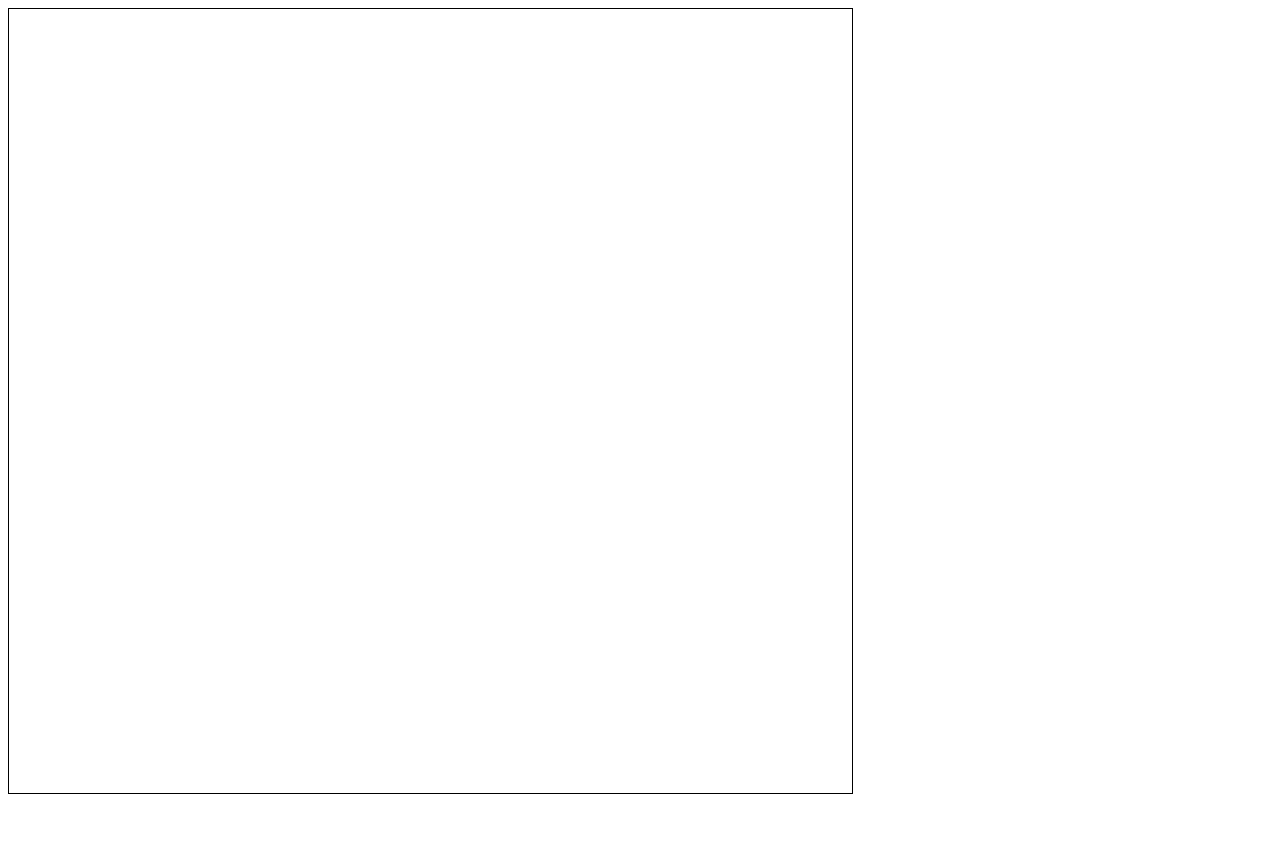
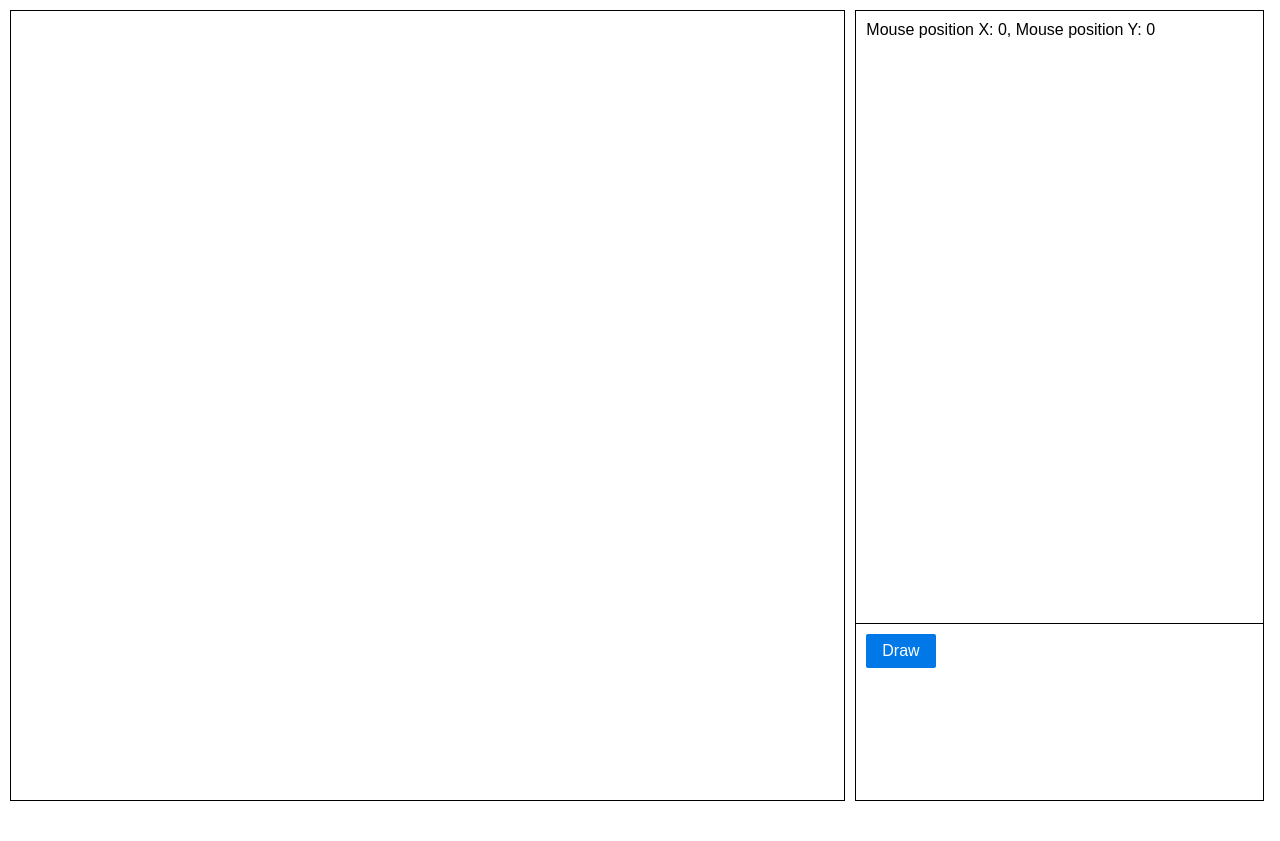
Before and after one commit to crisp-papa/canvas, a plain HTML site: page index.html in a window 1280 px wide. Before the commit the page ends 802 px from the top, so only its background shows below. Drawn offline with nearby package versions, Linux system fonts and the light colour scheme.

Commit message:
Styling changes and addition of purecss - Adding purecss to the application - Creating sections for the canvas display, a console display, and the controls - Added one button for the purpose of initializing the draw function

```diff
--- a/css/main.css
+++ b/css/main.css
@@ -1,5 +1,6 @@
 body {
   width: 100%;
+  height: 100vh;
 }
 
 #container {
@@ -7,13 +8,32 @@ body {
   flex-wrap: wrap;
 }
 
+.display {
+  border: 1px solid black;
+  margin: 10px;
+  display: block;
+  flex-basis: calc(66.666% - 20px);
+}
+
 canvas {
+  width: 100%;
+}
+
+.info {
   border: 1px solid black;
-  margin-right: 10px;
-  display: block;
-  flex-basis: calc(66.666% - 10px);
+  margin: 10px 0;
+  flex-basis: calc(33.333% - 20px);
 }
 
 #console {
-  flex-basis: calc(33.333% - 10px);
+  height: calc(75%);
 }
+
+#controls {
+  border-top: 1px solid black;
+  height: calc(25%);
+}
+
+#console, #controls {
+  padding: 10px;
+}
--- a/index.html
+++ b/index.html
@@ -5,13 +5,22 @@
     <meta name="viewport" content="width=device-width, initial-scale=1.0">
     <title>Canvas Example</title>
     <link rel="stylesheet" href="css/main.css">
+    <link rel="stylesheet" href="https://cdn.jsdelivr.net/npm/purecss@3.0.0/build/pure-min.css" integrity="sha384-X38yfunGUhNzHpBaEBsWLO+A0HDYOQi8ufWDkZ0k9e0eXz/tH3II7uKZ9msv++Ls" crossorigin="anonymous">
     <script src="javascript/main.js" type="module" defer></script>
     <script src="javascript/utility.js" type="module" defer></script>
   </head>
   <body>
     <div id="container">
-      <canvas id="main"></canvas>
-      <div id="console"></div>
+      <div class="display">
+        <canvas id="main" class="left-side"></canvas>
+      </div>
+
+      <div class="info">
+        <div id="console">Mouse position X: 0, Mouse position Y: 0</div>
+        <div id="controls">
+          <button type="button" id="draw" class="pure-button pure-button-primary" >Draw</button>
+        </div>
+      </div>
     </div>
   </body>
 </html>
--- a/javascript/main.js
+++ b/javascript/main.js
@@ -4,19 +4,6 @@ const canvas = document.getElementById('main');
 const context = canvas.getContext('2d');
 const consoleDisplay = document.getElementById('console');
 let drawing = false;
-
-
-function manySquares(squareSize) {
-  const canvasWidth = context.canvas.width;
-  const canvasHeight = context.canvas.height;
-
-  for (let i = 0; i < canvasWidth; i += 10) {
-    for (let j = 0; j < canvasHeight; j += 10) {
-      context.fillStyle = getRandomRGB();
-      context.fillRect(i, j, squareSize, squareSize);
-    }
-  }
-}
 
 function handleMouseMovement(event) {
   if (drawing) {
@@ -43,10 +30,9 @@ function handleMouseUp(event) {
   drawing = false;
 }
 
-function initialize() {
-  // Resize the canvas based on the size of the body element and the default html margins
-  const canvasStyles = window.getComputedStyle(canvas);
-  canvas.setAttribute('width', canvasStyles.getPropertyValue('width'));
+function initializeCanvas() {
+  const display = window.getComputedStyle(document.querySelector('.display'));
+  canvas.setAttribute('width', display.getPropertyValue('width'));
   canvas.setAttribute('height', window.innerHeight - 16);
 
   // Event listeners for mouse movement and clicks on the canvas
@@ -57,9 +43,12 @@ function initialize() {
   canvas.addEventListener('contextmenu', (event) => {
       event.preventDefault(); // Prevent the default context menu from appearing
   });
+}
 
+function initialize() {
   if (canvas.getContext) {
-
+    // Resize the canvas based on the size of the body element and the default html margins
+    initializeCanvas();
   } else {
     // canvas-unsupported code here
   }
```
